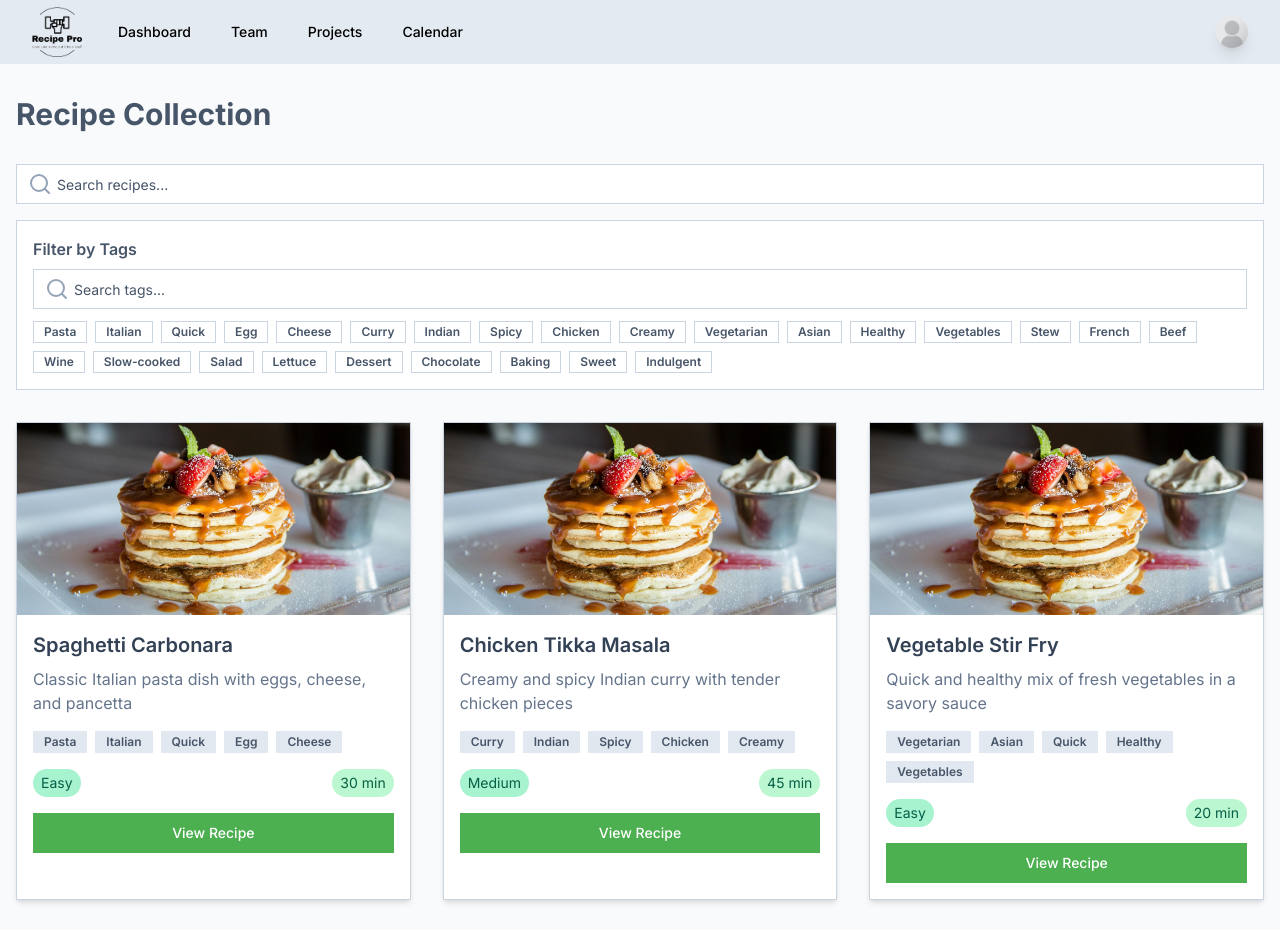
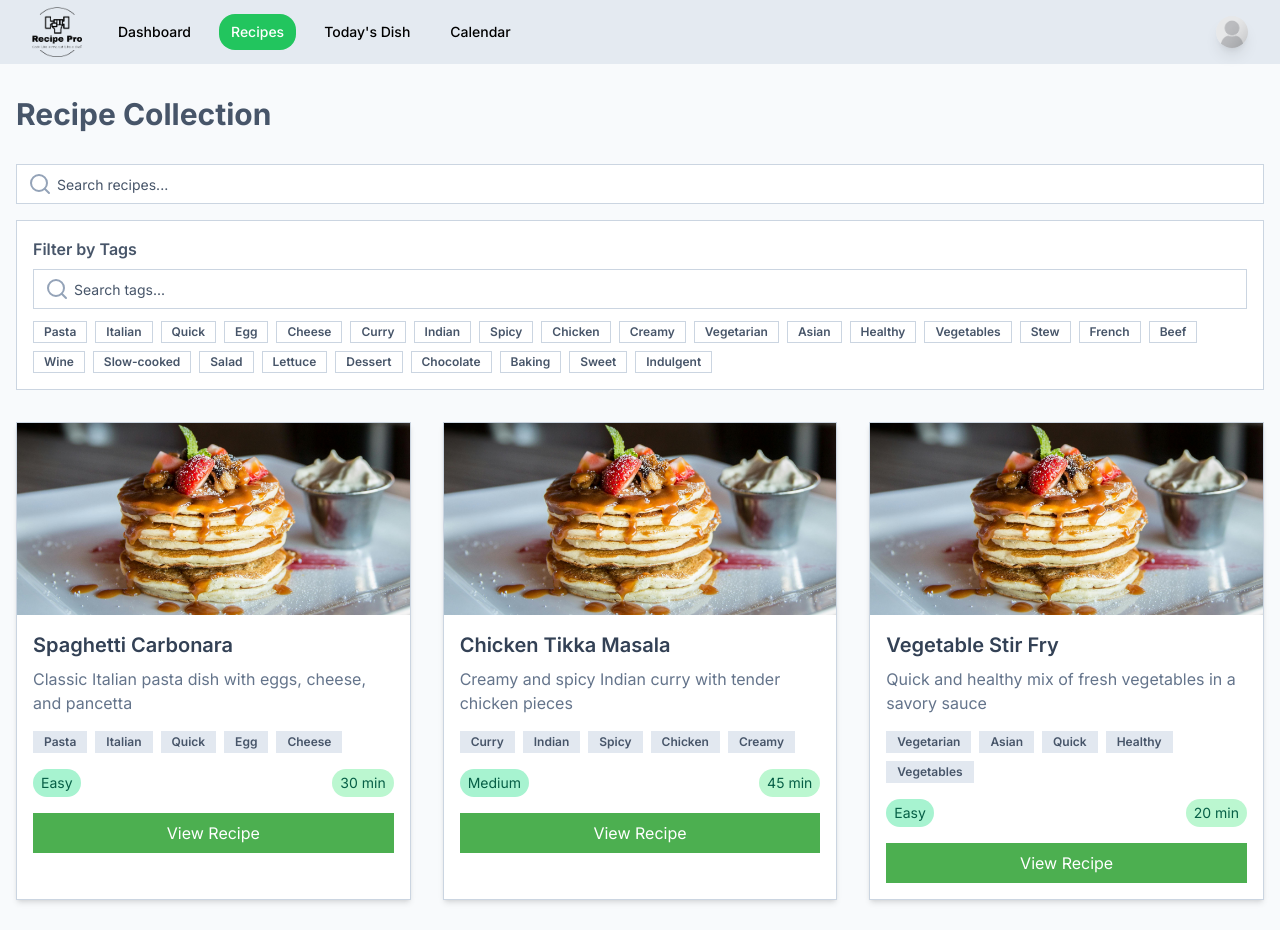
Before and after one commit to AbooSalh/Recipe-Pro, a Next.js app in the folder recipe-pro-client/: page /recipes in a window 1280 px wide. Shown: the top 930 px of the page. Built offline with nearby package versions, Linux system fonts and the light colour scheme.

Commit message:
fixing some redirects from links

```diff
--- a/recipe-pro-client/src/app/recipes/page.tsx
+++ b/recipe-pro-client/src/app/recipes/page.tsx
@@ -2,11 +2,11 @@
 
 import { useState, useEffect } from "react";
 import { Search, X } from "lucide-react";
-import { Button } from "@/components/ui/button";
 import { Input } from "@/components/ui/input";
 import { Badge } from "@/components/ui/badge";
 import { recipes } from "@/utils/placeholders";
 import Image from "next/image";
+import Link from "next/link";
 
 export default function RecipeProductsPage() {
   const [searchTerm, setSearchTerm] = useState("");
@@ -155,9 +155,12 @@ export default function RecipeProductsPage() {
                     {recipe.time}
                   </span>
                 </div>
-                <Button className="w-full bg-[#4CAF50] text-white hover:bg-[#81C784] rounded-lg">
+                <Link
+                  href={`/recipes/${recipe.id}`}
+                  className="w-full text-center p-2 block bg-[#4CAF50] text-white hover:bg-[#81C784] hover:rounded-xl transition-all"
+                >
                   View Recipe
-                </Button>
+                </Link>
               </div>
             </div>
           ))}
--- a/recipe-pro-client/src/components/navbar/utils.ts
+++ b/recipe-pro-client/src/components/navbar/utils.ts
@@ -1,7 +1,7 @@
 export const navigation = [
   { name: "Dashboard", href: "/dashboard", current: true },
-  { name: "Team", href: "/team", current: false },
-  { name: "Projects", href: "/projects", current: false },
+  { name: "Recipes", href: "/recipes", current: false },
+  { name: "Today's Dish", href: "/today-dish", current: false },
   { name: "Calendar", href: "/calendar", current: false },
 ];
 //! needs testing
```
Lines whose indentation alone changed are shown as unchanged.
